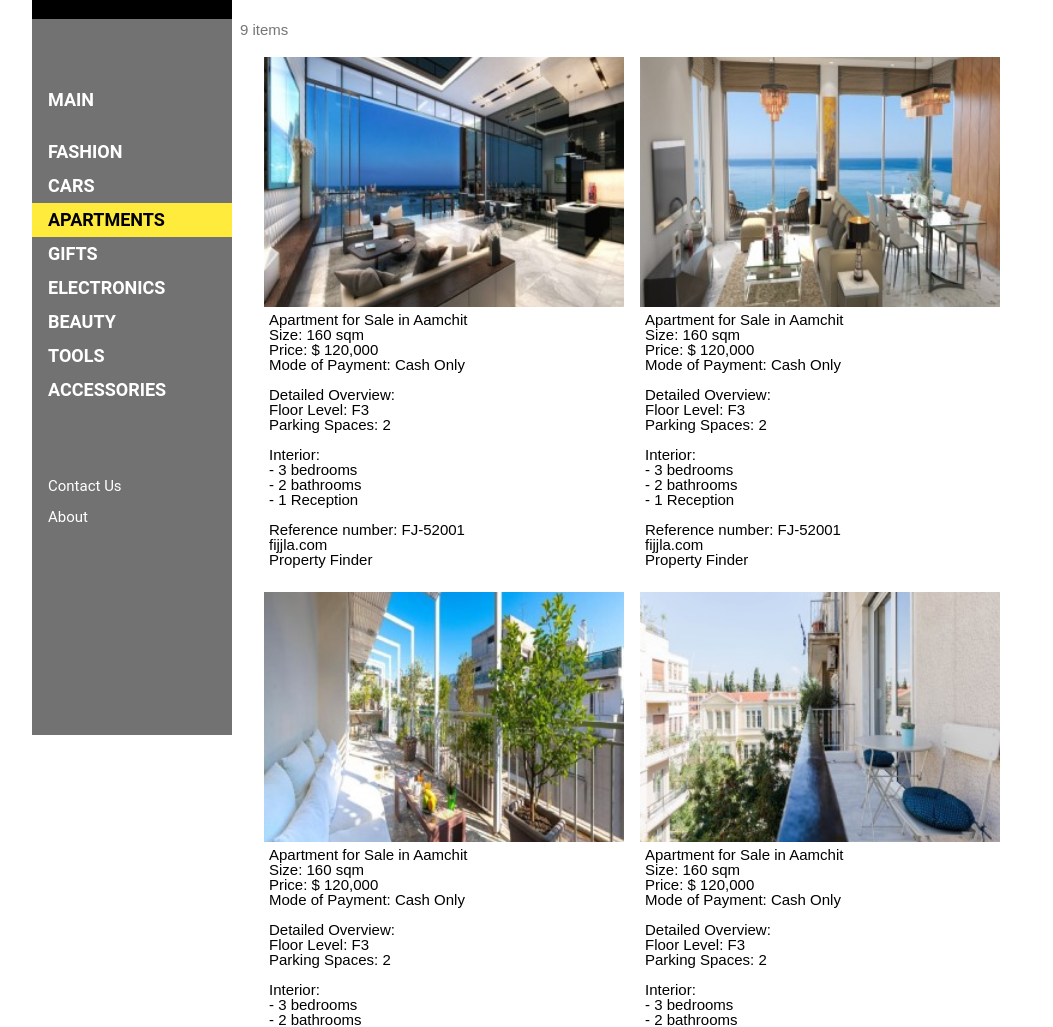
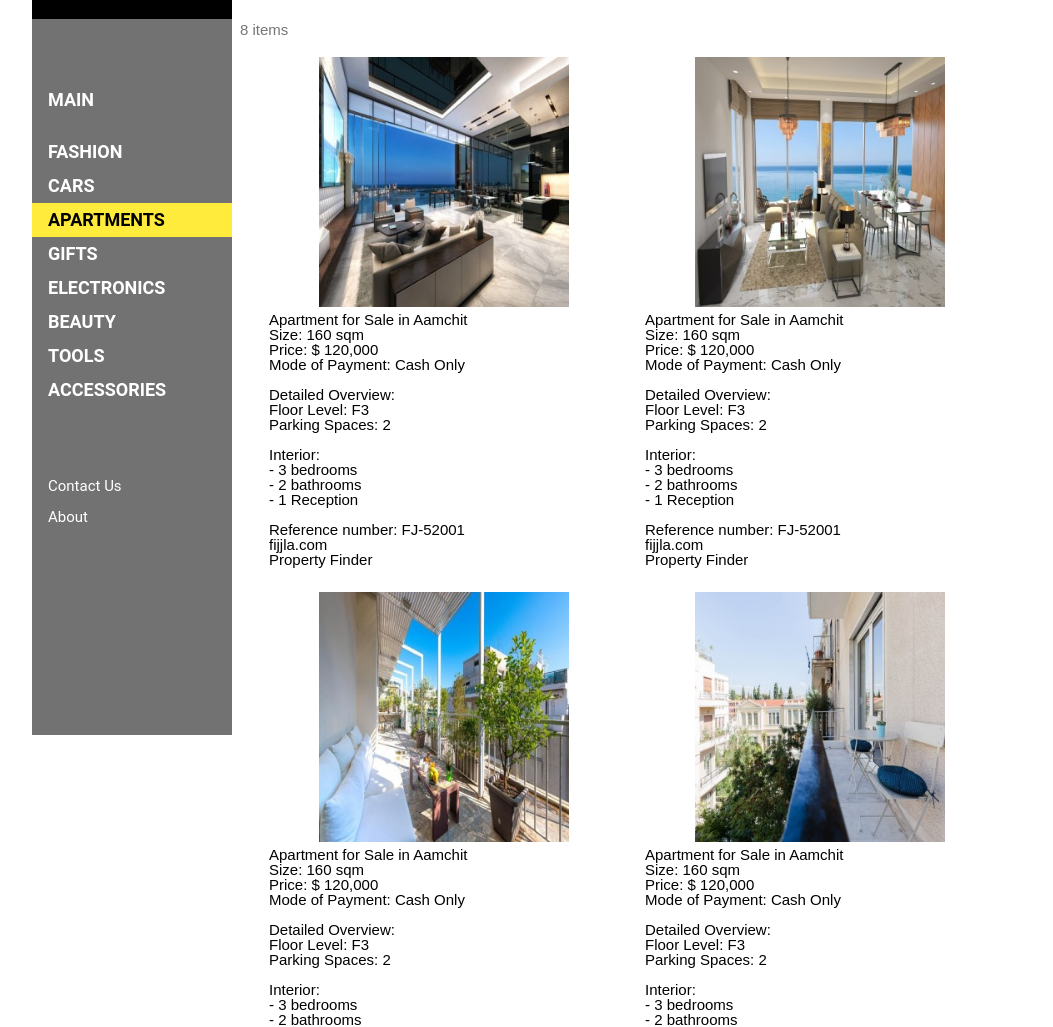
Before and after one commit to se3erla2ta/main, a plain HTML site: page docs/apartment.html in a window 1280 px wide. Shown: the part 65-1092 px from the top of the page, without its empty margins (108-1161 px from the left). Drawn offline with Linux system fonts and the light colour scheme.

Commit message:
Add files via upload

```diff
--- a/docs/apartment.html
+++ b/docs/apartment.html
@@ -178,7 +178,7 @@ margin: auto;
 
 
   <div class="w3-container w3-text-grey" id="jeans">
-    <p>9 items</p>
+    <p>8 items</p>
   </div>
 
 <div style="width:94%; margin-left:3%">
@@ -186,7 +186,7 @@ margin: auto;
   <div class="w3-row">
     <div class="w3-col l6 m6 s12 w3-center borderx" >
       <div class="w3-container">
-        <img src="w3images/apartment-1-small.jpg" alt="apartment" style="width:100%;">
+        <img src="w3images/apartment-1-small.jpg" alt="apartment" style="width:250px; height:250px;">
             <div class="desc">
 Apartment for Sale in Aamchit
 <br>
@@ -224,7 +224,7 @@ Property Finder</div>
 
 	<div class="w3-col l6 m6 s12 w3-center borderx">
       <div class="w3-container">
-        <img src="w3images/apartment-2-small.jpg" alt="apartment" style="width:100%;">
+        <img src="w3images/apartment-2-small.jpg" alt="apartment" style="width:250px; height:250px;">
         <div class="desc">
 Apartment for Sale in Aamchit
 <br>
@@ -262,7 +262,7 @@ Property Finder</div>
 
     <div class="w3-col l6 m6 s12 w3-center borderx">
       <div class="w3-container">
-        <img src="w3images/apartment-3-small.jpg" alt="apartment" style="width:100%">
+        <img src="w3images/apartment-3-small.jpg" alt="apartment" style="width:250px; height:250px;">
         <div class="desc">
 Apartment for Sale in Aamchit
 <br>
@@ -300,7 +300,7 @@ Property Finder</div>
 
     <div class="w3-col l6 m6 s12 w3-center borderx">
       <div class="w3-container">
-        <img src="w3images/apartment-4-small.jpg" alt="apartment" style="width:100%">
+        <img src="w3images/apartment-4-small.jpg" alt="apartment" style="width:250px; height:250px;">
         <div class="desc">
 Apartment for Sale in Aamchit
 <br>
```
